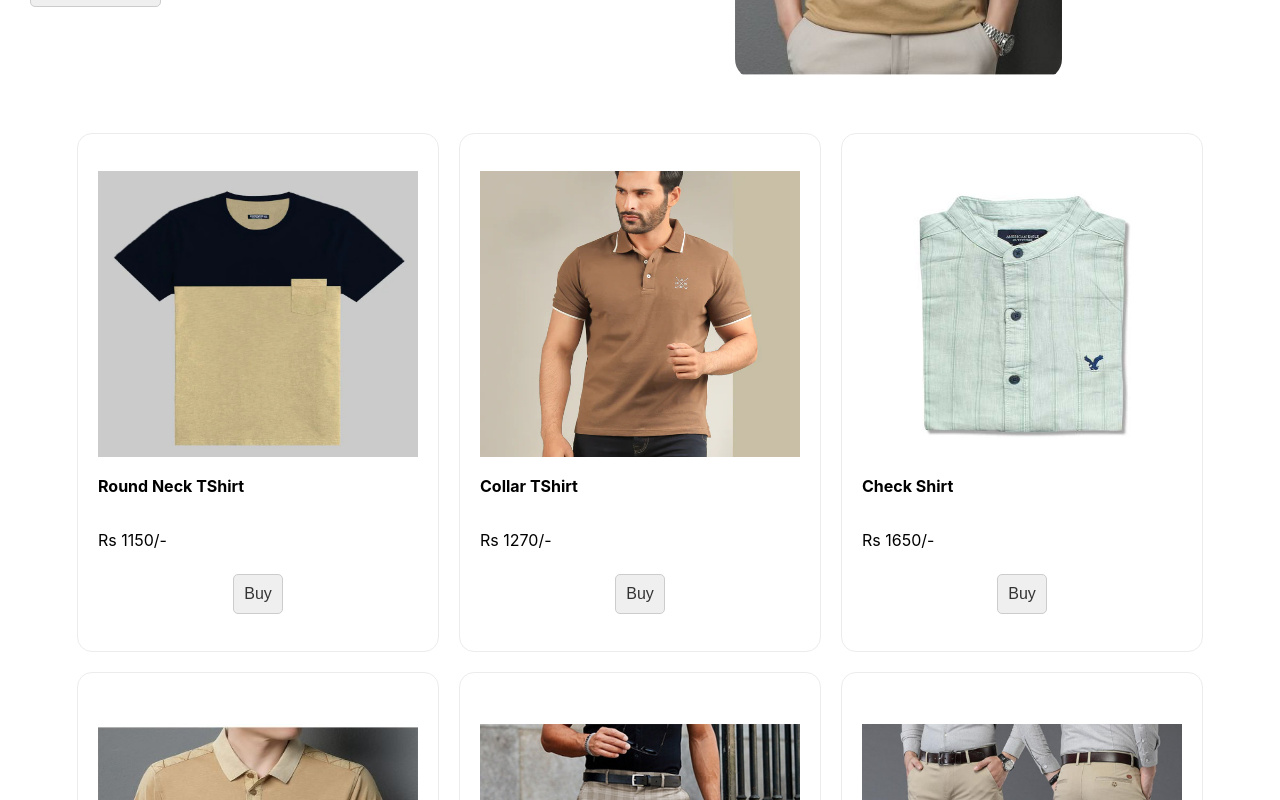
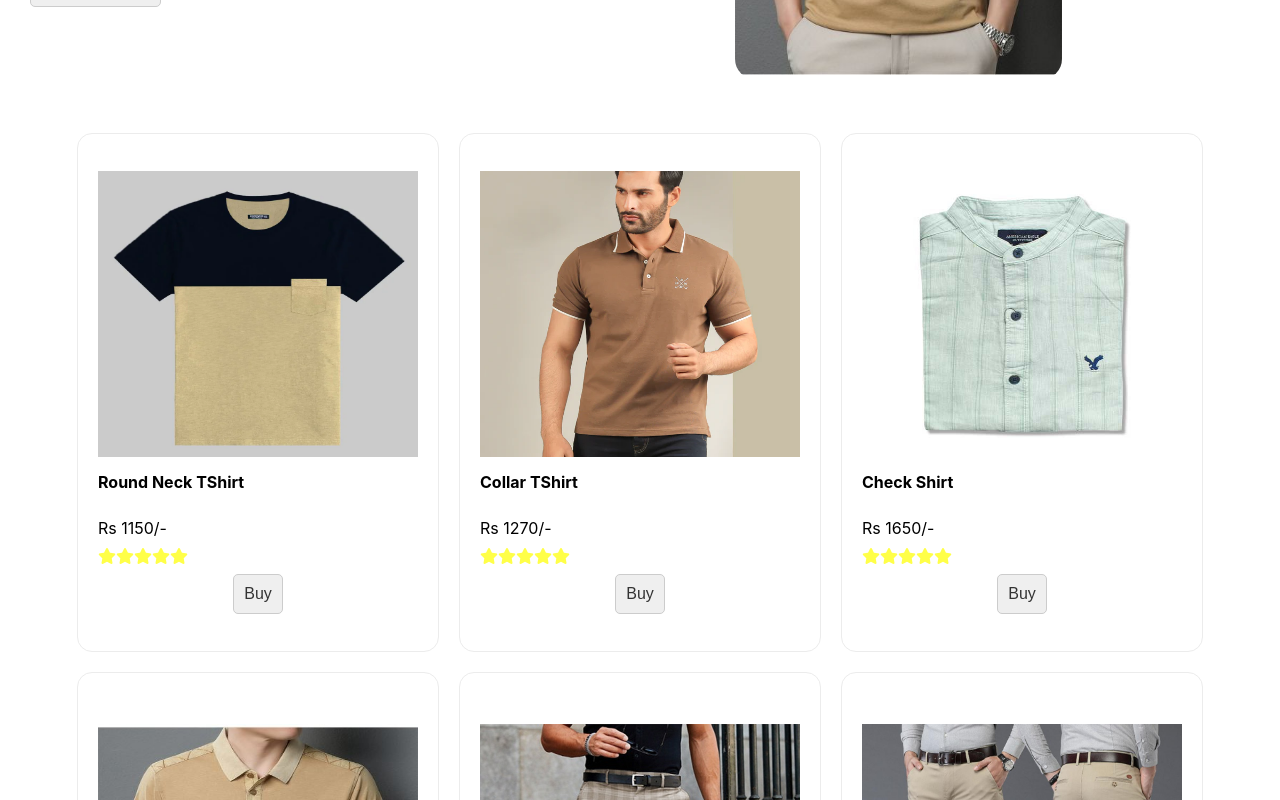
Before and after one commit to Moizajmal2456/EXD-Project, a React (Create React App) app: page / in a window 1280 px wide. Shown: the part 420-1220 px from the top of the page. Built offline with nearby package versions, Linux system fonts and the light colour scheme.

Commit message:
Add stars in cards

```diff
--- a/src/Cards/Card/Cards.jsx
+++ b/src/Cards/Card/Cards.jsx
@@ -7,6 +7,13 @@ return(
   <img src={image} alt="Bag pic"/>
   <h4>{heading}</h4>
   <p>{price}</p>
+  <div className={style.star}>
+      <span className="fa fa-star text-warning checked"></span>
+      <span className="fa fa-star text-warning checked"></span>
+      <span className="fa fa-star text-warning checked"></span>
+      <span className="fa fa-star text-warning checked"></span>
+      <span className="fa fa-star"></span>
+    </div>
   <div className={style.Button_Wrap}>
      <Link to={`/detailpage/${productID}`}>
        <button className={style.Button}>{buttonText}</button>
--- a/src/Cards/Card/styles.module.scss
+++ b/src/Cards/Card/styles.module.scss
@@ -6,7 +6,7 @@
     flex-direction: column;
     justify-content: center;
     border-radius: 15px;
-    line-height: 1;
+    line-height: 0.5;
     border: 0.05rem solid #ececec;
     &:hover
       {
@@ -16,6 +16,10 @@
       {
        width: 100%;
        height: 60%;
+      }
+      .star{
+        display: flex;
+        color: rgb(255, 255, 72);
       }
     .Button_Wrap
       {
```
Also changed, not shown: src/Components/AllProducts/AllProducts.jsx (+0 -7 lines).
